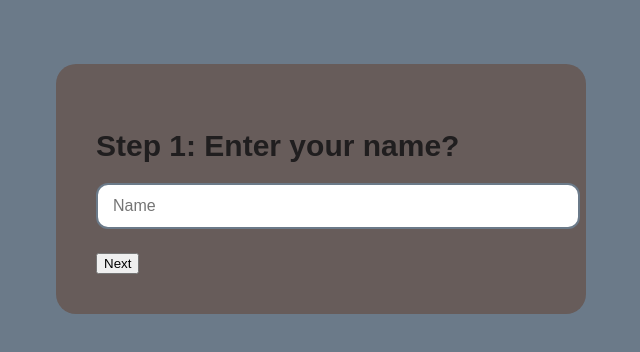
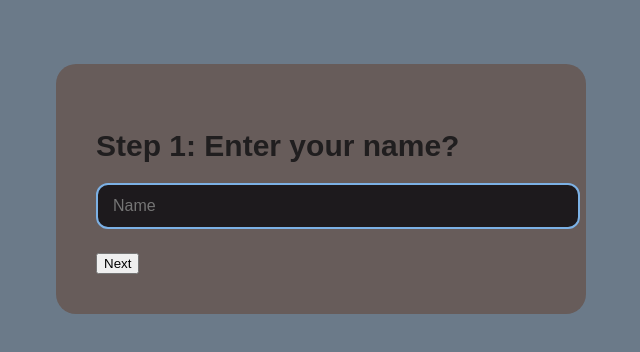
Before and after one commit to Eshhaa11/multi-step-form, a React (Create React App) app: page / in a window 1280 px wide. Shown: the top 352 px of the page, without its empty margins (319-959 px from the left). Built offline with nearby package versions, Linux system fonts and the light colour scheme.

Commit message:
added bg

```diff
--- a/src/Styles/Form.css
+++ b/src/Styles/Form.css
@@ -24,6 +24,7 @@ body {
     font-size: 16px;
     padding: 12px 15px;
     margin-bottom: 24px;
-    border: 2px solid #6B7A89;
+    border: 2px solid #7cb1e5;
     border-radius: 12px;
+    background: #1d1a1d;
 }
```
